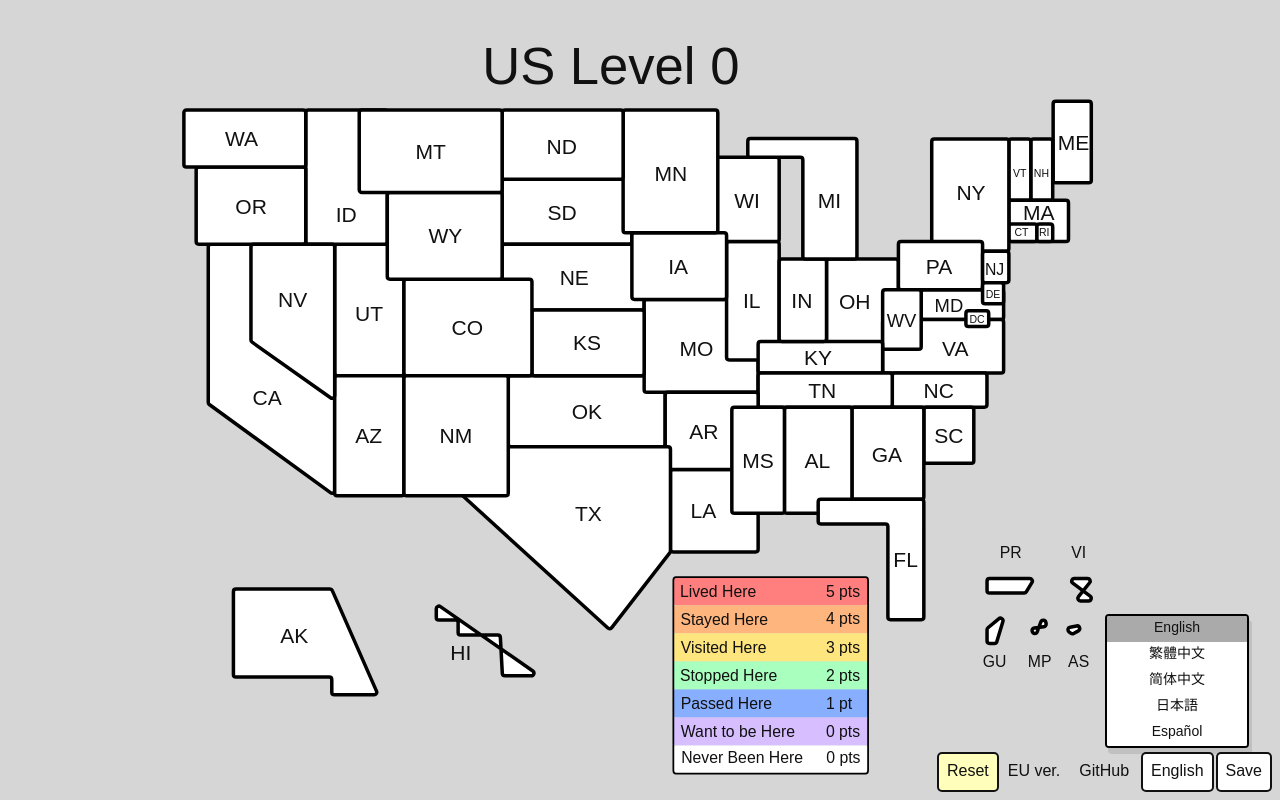
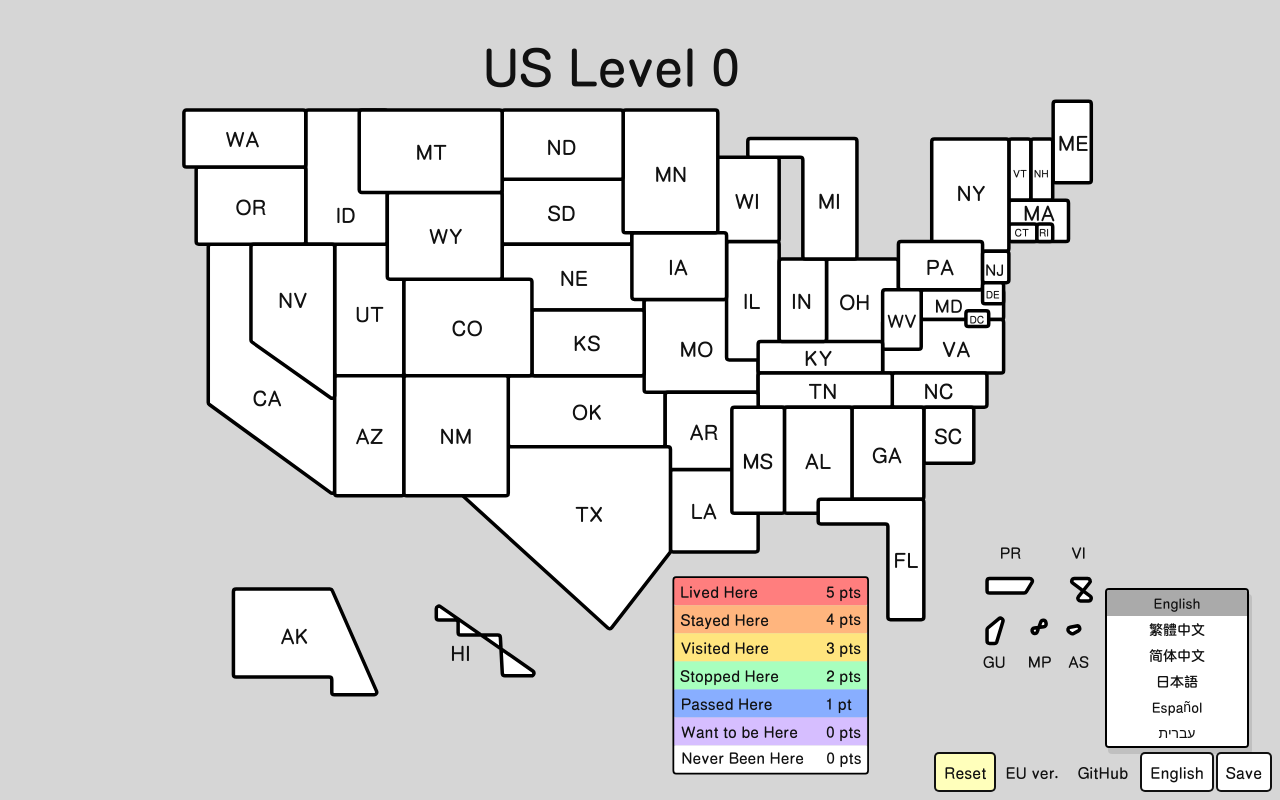
Before and after one commit to tenpages/us-level, a website: page html/us.html in a window 1280 px wide. Both pictures are taken after a click on the link "English". Drawn offline with nearby package versions, Linux system fonts and the light colour scheme.

Commit message:
add hebrew, add node_modules to gitignore

```diff
--- a/html/us.html
+++ b/html/us.html
@@ -387,6 +387,7 @@ polyline{fill:none;pointer-events:none;}
 	<a lang="简体中文">简体中文</a>
 	<a lang="日本語">日本語</a>
 	<a lang="Español">Español</a>
+	<a lang="Hebrew">עברית</a>
 </div>
 <footer>
 	<a id="Reset" class="按钮">Reset</a>
--- a/html/us.js
+++ b/html/us.js
@@ -357,6 +357,70 @@ const messages = {
             Nevada: 'Nevada',
             US_Virgin_Islands: 'Islas Virgenes de los Estados Unidos',
         }
+    },
+    Hebrew: { // should not be named as hebrew symbols
+        message: {
+            data_level_5: 'גרת פו',
+            data_level_4: 'נשאר',
+            data_level_3: 'ביקר',
+            data_level_2: 'עצר',
+            data_level_1: 'עברה את הארץ',
+            data_level_0_alt: 'רוצה לבקר',
+            data_level_0: 'מעולם לא הייתי',
+            pt: 'יח',
+        },
+        country_name: {
+            UK: 'בריטניה הגדולה',
+            Ireland: 'אירלנד',
+            Belgium: 'בלגיה',
+            Netherlands: 'הולנד',
+            Spain: 'סְפָרַד',
+            France: 'צָרְפַת',
+            Andorra: 'אנדורה',
+            Portugal: 'פּוֹרטוּגָל',
+            Austria: 'אוֹסְטְרֵיָה',
+            Germany: 'גֶרמָנִיָה',
+            Luxembourg: 'לוקסמבורג',
+            Switzerland: 'שוויץ',
+            Slovenia: 'סלובניה',
+            Croatia: 'קרואטיה',
+            Bosnia_and_Herzegovina: 'בוסניה והרצגובינה',
+            Denmark: 'דנמרק',
+            Norway: 'נורווגיה',
+            Sweden: 'שבדיה',
+            Finland: 'פינלנד',
+            Estonia: 'אסטוניה',
+            Latvia: 'לטביה',
+            Ukraine: 'אוקראינה',
+            Belarus: 'בלארוס',
+            Lithuania: 'ליטא',
+            Poland: 'פּוֹלִין',
+            Czechia: 'צכית',
+            Slovakia: 'סלובקיה',
+            Hungary: 'הונגריה',
+            Serbia: 'סרביה',
+            Montenegro: 'מונטנגרו',
+            Greece: 'יוון',
+            North_Macedonia: 'צפון מקדוניה',
+            Albania: 'אלבניה',
+            Italy: 'איטליה',
+            Bulgaria: 'בולגריה',
+            Romania: 'רומניה',
+            Moldova: 'מולדובה',
+            Liechtenstein: 'ליכטנשטיין',
+            Turkey: 'טורקיה',
+            Cyprus: 'קפריסין',
+            Vatican_City: 'עיר הותיקן',
+            San_Marino: 'סן מרינו',
+            Iceland: 'איסלנד',
+            Russia: 'רוסיה',
+            Georgia: 'גאורגיה',
+            Azerbaijan: 'אזרבייגן',
+            Armenia: 'ארמניה',
+            Monaco: 'מונקו',
+            Malta: 'מלטה',
+            Kosovo: 'קוסובו',
+        }
     }
 }
 const i18n = VueI18n.createI18n({
```
Also changed, not shown: html/eu.html (+1 -0 lines), html/eu.js (+64 -0 lines), html/slice.woff, 2 other files.
